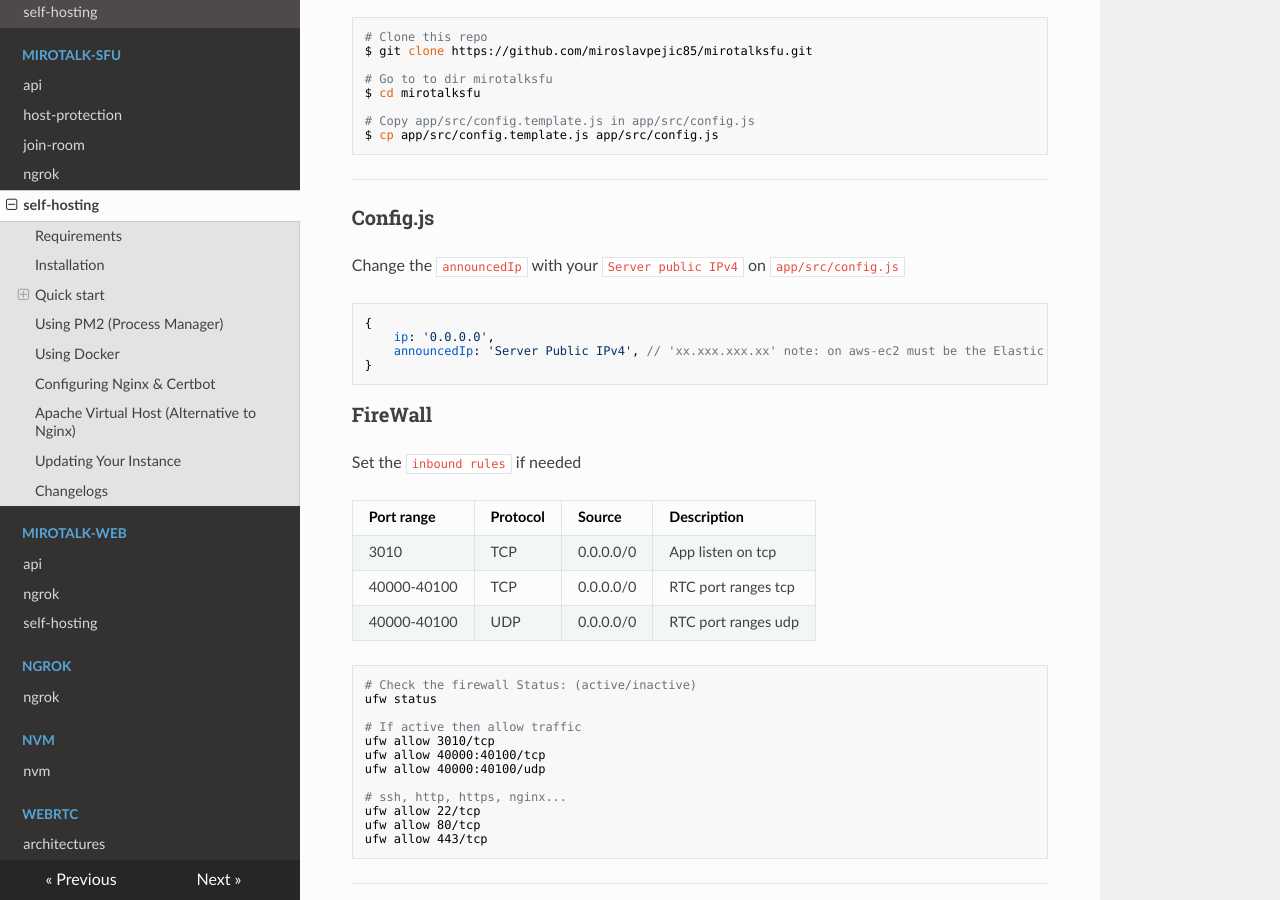
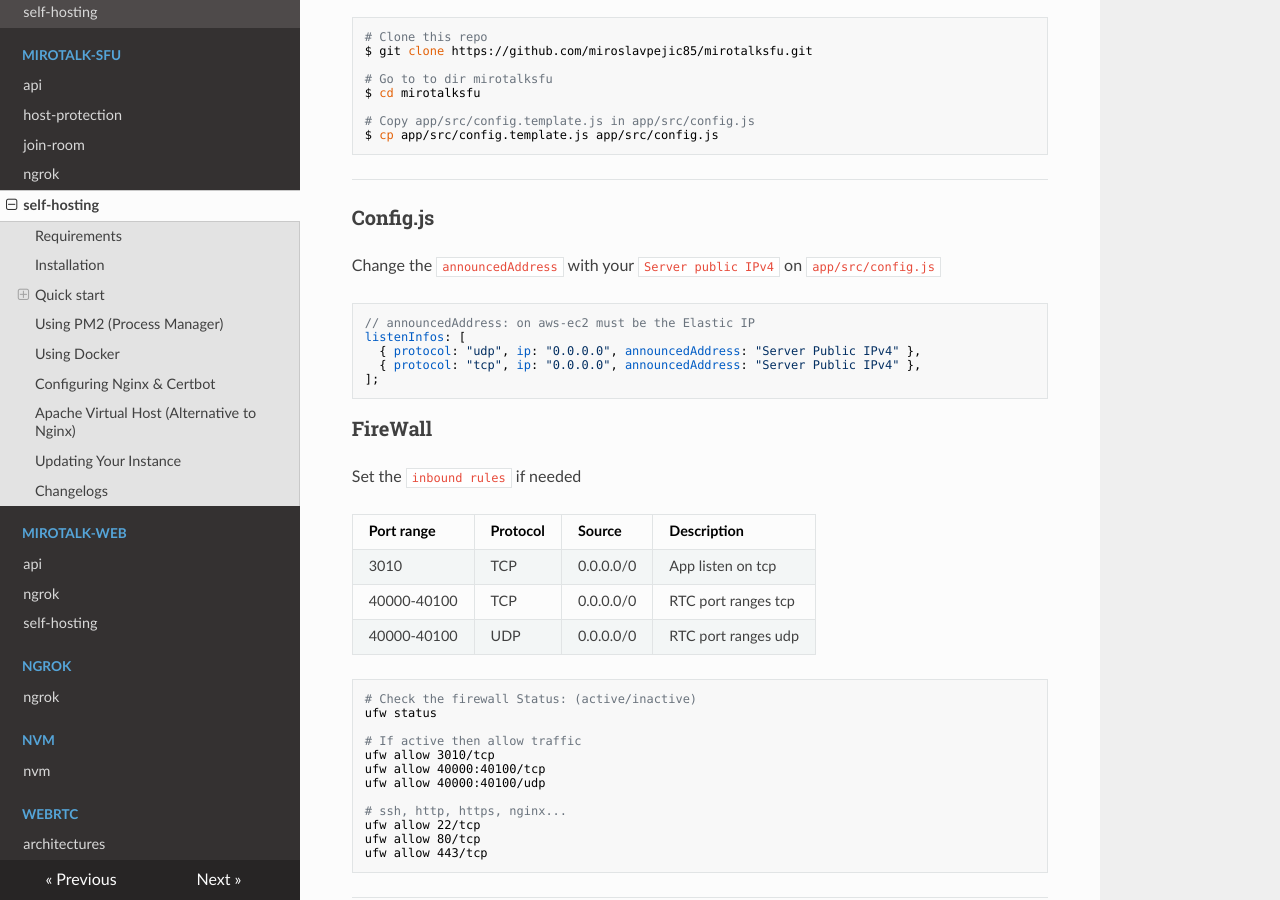
Before and after one commit to miroslavpejic85/mirotalk-docs, an MkDocs documentation site: the page built from docs/mirotalk-sfu/self-hosting.md, in a window 1280 px wide and 900 px high, scrolled down 871 px. Built offline with MkDocs 1.6.1, drawn with Linux system fonts in a browser that asks for light colours; nearby versions of some CDN libraries.

Commit message:
[mirotalkdocs] - update docs

````diff
--- a/docs/mirotalk-sfu/self-hosting.md
+++ b/docs/mirotalk-sfu/self-hosting.md
@@ -53,13 +53,14 @@
 
 ### Config.js
 
-Change the `announcedIp` with your `Server public IPv4` on `app/src/config.js`
+Change the `announcedAddress` with your `Server public IPv4` on `app/src/config.js`
 
 ```js
-{
-    ip: '0.0.0.0',
-    announcedIp: 'Server Public IPv4', // 'xx.xxx.xxx.xx' note: on aws-ec2 must be the Elastic IP
-}
+// announcedAddress: on aws-ec2 must be the Elastic IP
+listenInfos: [
+  { protocol: "udp", ip: "0.0.0.0", announcedAddress: "Server Public IPv4" },
+  { protocol: "tcp", ip: "0.0.0.0", announcedAddress: "Server Public IPv4" },
+];
 ```
 
 ### FireWall
````
Also changed, not shown: docs/mirotalk-sfu/ngrok.md (+1 -1 lines).
